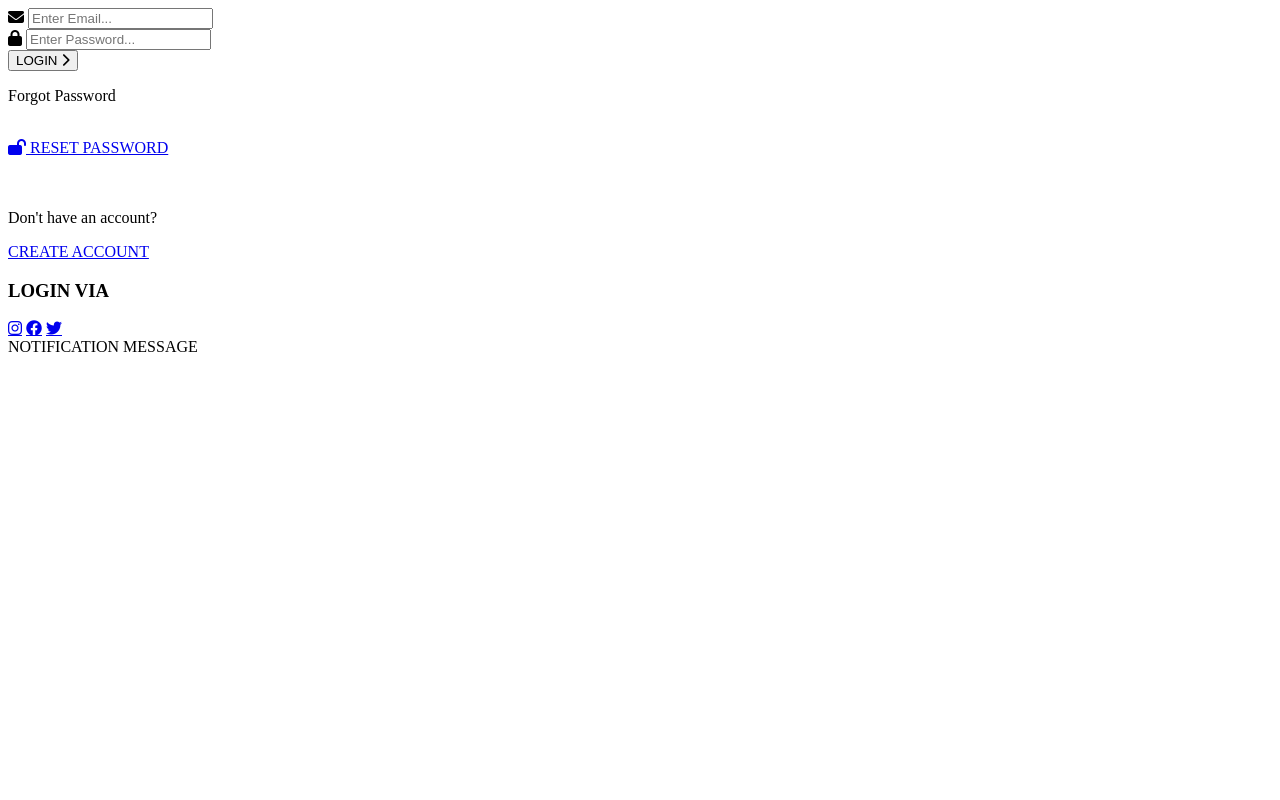
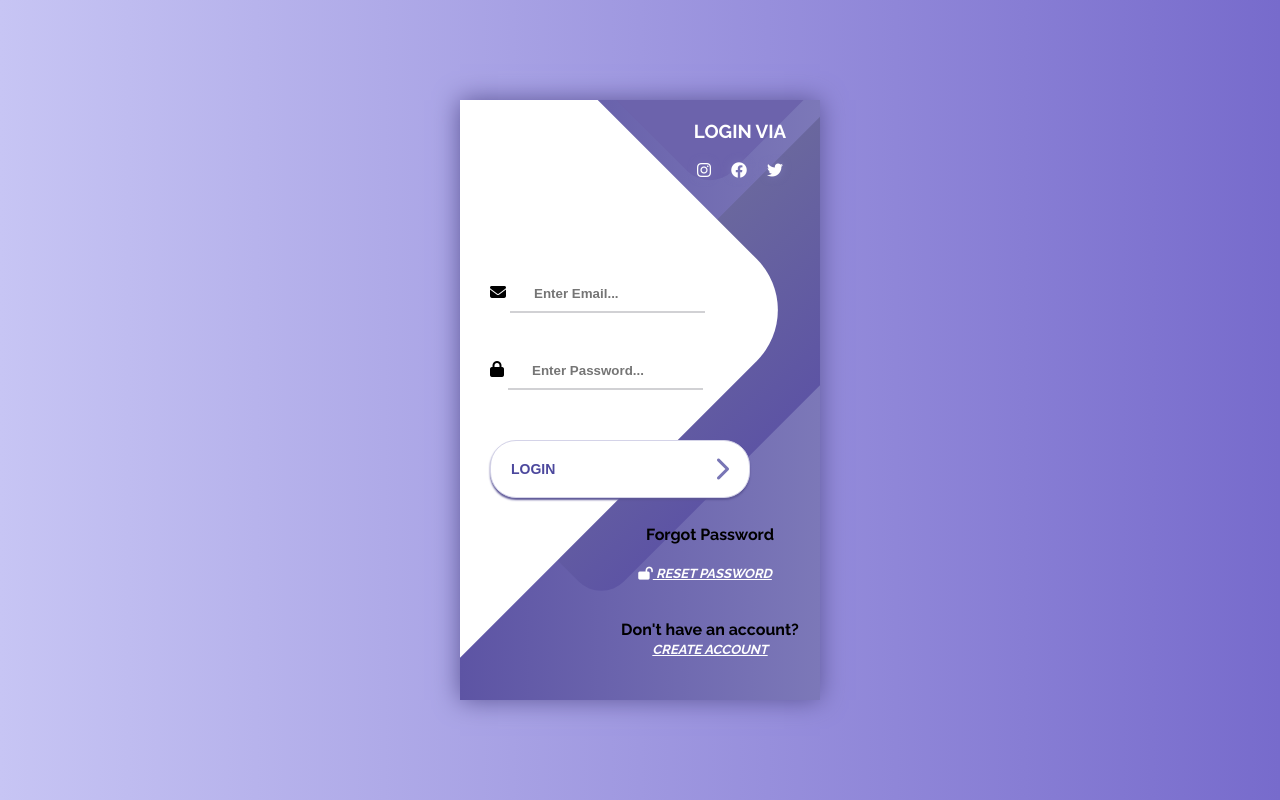
Before and after one commit to zenosinghsama/Expense-Tracker-App, a website: page Views/login.html in a window 1280 px wide. Drawn offline with nearby package versions, Linux system fonts and the light colour scheme; files that its build step writes are made by us from their sources; files whose address does not match are found by name.

Commit message:
Updated Login

```diff
--- a/Views/login.html
+++ b/Views/login.html
@@ -11,7 +11,7 @@
       crossorigin="anonymous"
       referrerpolicy="no-referrer"
     />
-    <link rel="stylesheet" type="text/css" src="Public/css/styles.css" />
+    <link rel="stylesheet" href="Public/css/styles.css" />
   </head>
   <body>
 
```
